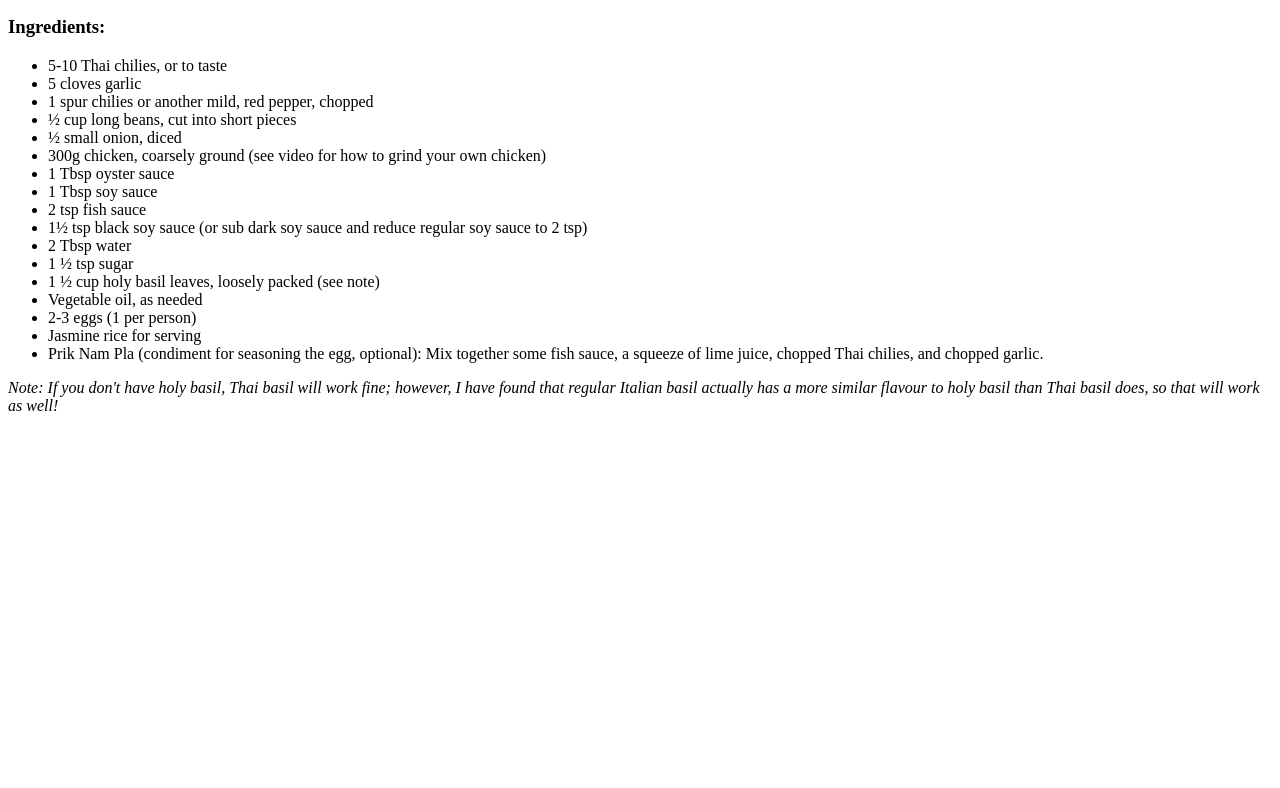
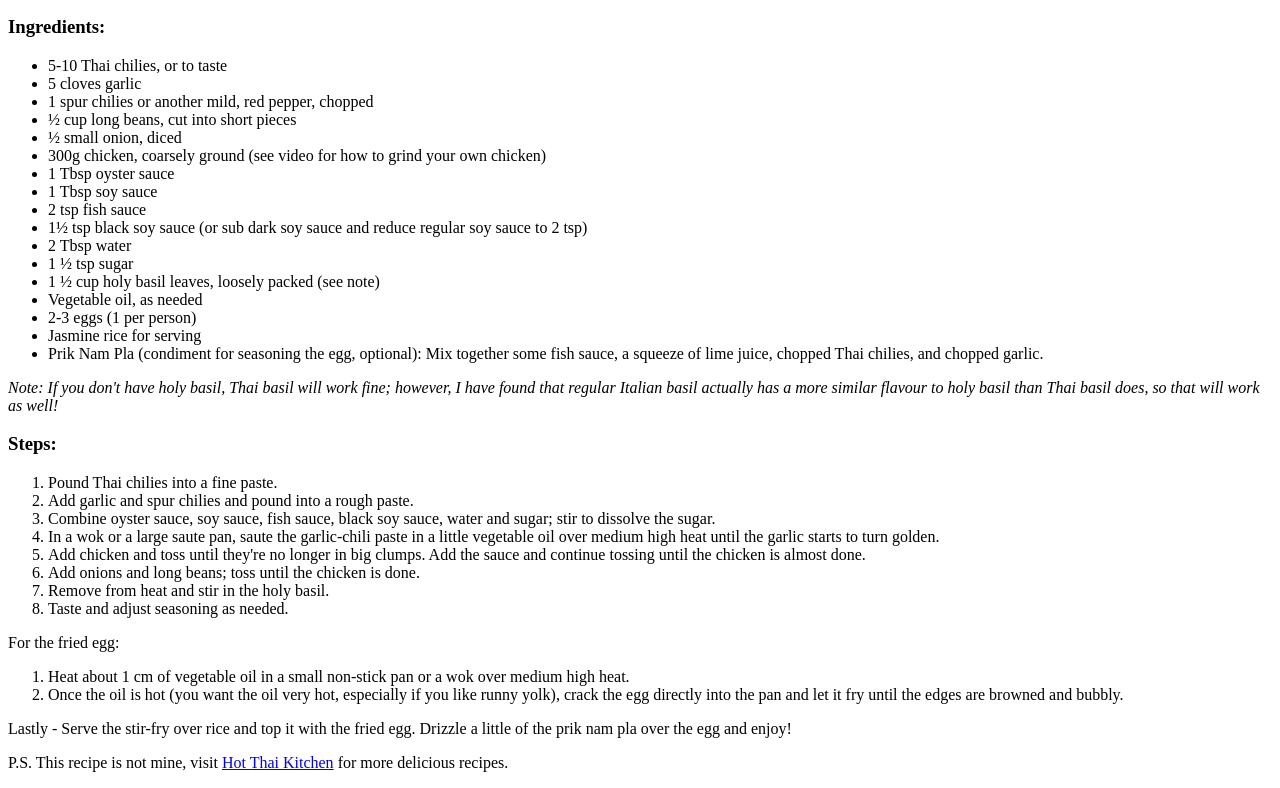
Before and after one commit to EribertoPerez/odin-recipes, a plain HTML site: page recipes/padKrapao.html in a window 1280 px wide. Shown: the part 588-1376 px from the top of the page. Before the commit the page ends 1011 px from the top, so only its background shows below. Drawn offline with Linux system fonts and the light colour scheme.

Commit message:
Updated notes in readme, and steps for recipe added

```diff
--- a/recipes/padKrapao.html
+++ b/recipes/padKrapao.html
@@ -40,6 +40,27 @@
         <li>Jasmine rice for serving</li>
         <li>Prik Nam Pla (condiment for seasoning the egg, optional): Mix together some fish sauce, a squeeze of lime juice, chopped Thai chilies, and chopped garlic.</li>
     </ul>
-    <span><em>Note: If you don't have holy basil, Thai basil will work fine; however, I have found that regular Italian basil actually has a more similar flavour to holy basil than Thai basil does, so that will work as well!</em></span>
+    <span><em>Note: If you don't have holy basil, Thai basil will work fine; however, I have found that regular Italian basil actually has a more similar flavour to holy basil than Thai basil does, so that will work as well!
+    </em></span>
+    <h3>Steps:</h3>
+    <ol>
+        <li>Pound Thai chilies into a fine paste.</li>
+        <li>Add garlic and spur chilies and pound into a rough paste.</li>
+        <li>Combine oyster sauce, soy sauce, fish sauce, black soy sauce, water and sugar; stir to dissolve the sugar.</li>
+        <li>In a wok or a large saute pan, saute the garlic-chili paste in a little vegetable oil over medium high heat until the garlic starts to turn golden.</li>
+        <li>Add chicken and toss until they're no longer in big clumps. Add the sauce and continue tossing until the chicken is almost done.</li>
+        <li>Add onions and long beans; toss until the chicken is done.</li>
+        <li>Remove from heat and stir in the holy basil.</li>
+        <li>Taste and adjust seasoning as needed.</li>
+    </ol>
+    <p>For the fried egg:</p>
+    <ol>
+        <li>Heat about 1 cm of vegetable oil in a small non-stick pan or a wok over medium high heat.</li>
+        <li>Once the oil is hot (you want the oil very hot, especially if you like runny yolk), crack the egg directly into the pan and let it fry until the edges are browned and bubbly.</li>
+    </ol>
+    <span>Lastly - Serve the stir-fry over rice and top it with the fried egg. Drizzle a little of the prik nam pla over the egg and enjoy!</span>
+    <div>
+        <p>P.S. This recipe is not mine, visit <a href="https://hot-thai-kitchen.com/panang-curry/">Hot Thai Kitchen</a> for more delicious recipes.</p>
+    </div>
 </body>
 </html>
```
Also changed, not shown: 1 other file.
